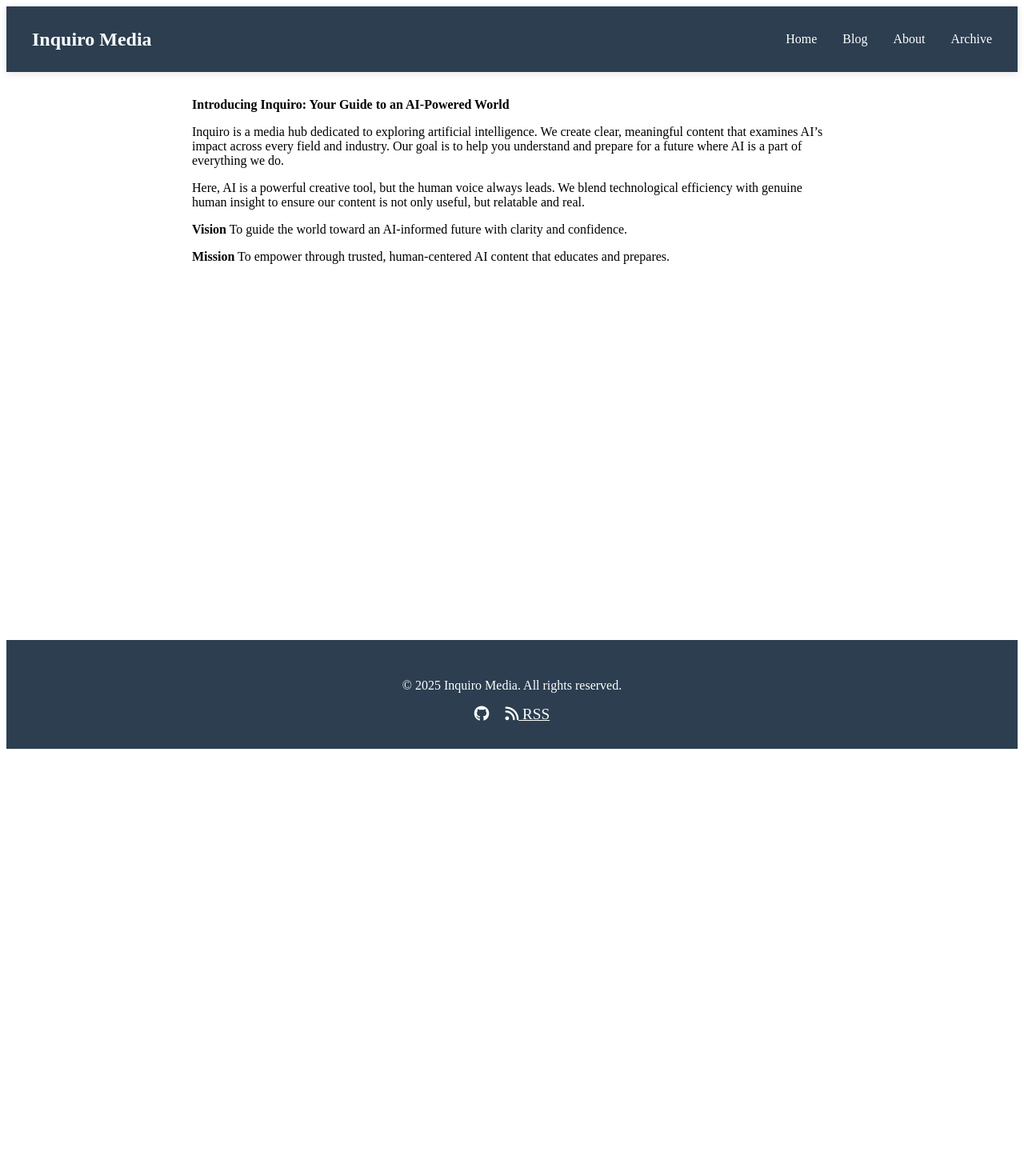
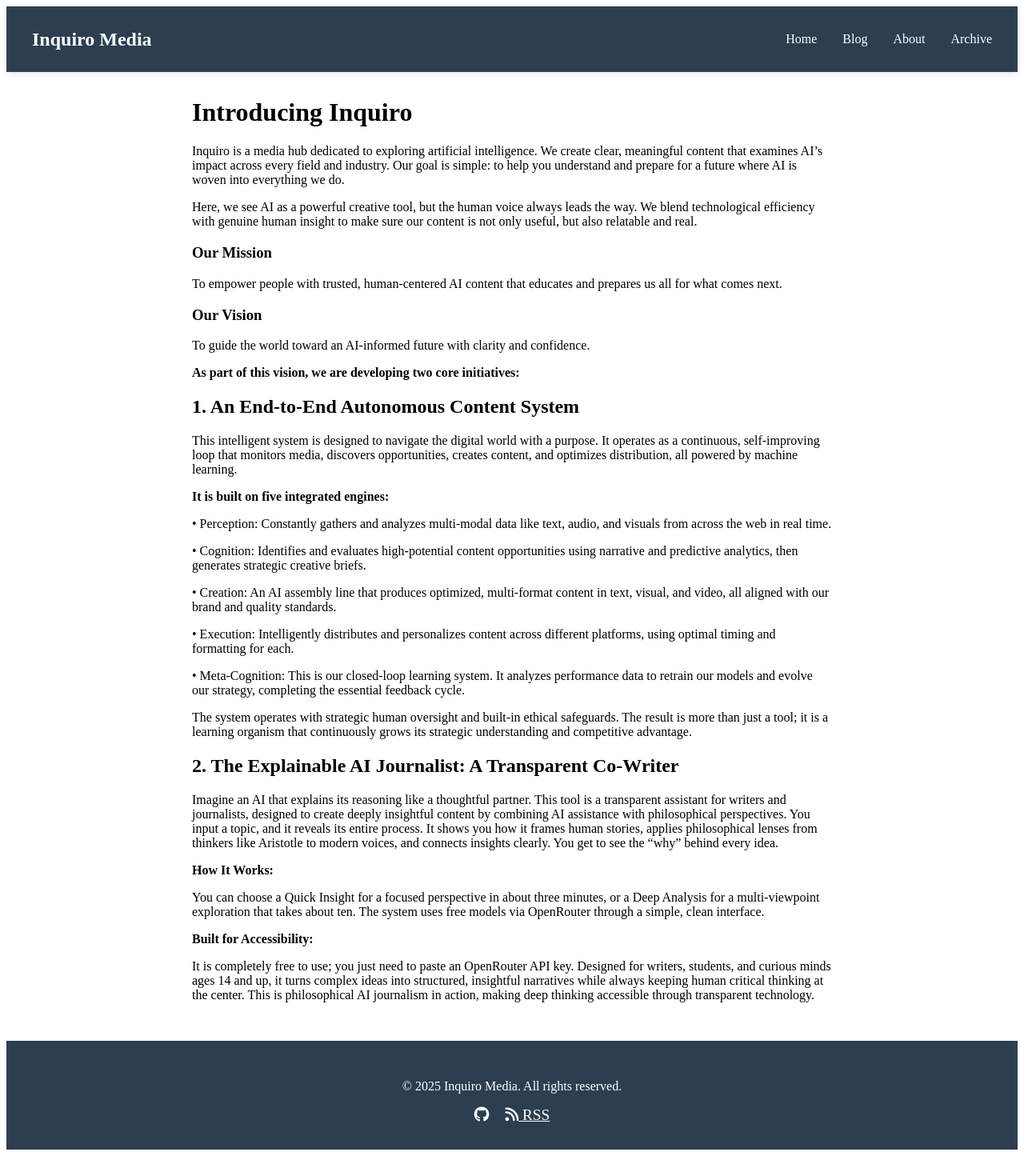
Before and after one commit to faisalmrasul/inquiro-media, a Jekyll site: the page built from _posts/2025-12-01-welcome-to-inquiro-media.md, in a window 1280 px wide. Shown: the whole page at 80% size. Built offline with Jekyll 4.4.1, drawn with Linux system fonts in a browser that asks for light colours; our own code applies the rules of GitHub Pages for plain Markdown files; before the commit the page ends 944 px from its top, so only the background shows below that.

Commit message:
Update 2025-12-01-welcome-to-inquiro-media.md

```diff
--- a/_posts/2025-12-01-welcome-to-inquiro-media.md
+++ b/_posts/2025-12-01-welcome-to-inquiro-media.md
@@ -1,11 +1,43 @@
-**Introducing Inquiro: Your Guide to an AI-Powered World**
+# Introducing Inquiro #
 
-Inquiro is a media hub dedicated to exploring artificial intelligence. We create clear, meaningful content that examines AI’s impact across every field and industry. Our goal is to help you understand and prepare for a future where AI is a part of everything we do.
+Inquiro is a media hub dedicated to exploring artificial intelligence. We create clear, meaningful content that examines AI’s impact across every field and industry. Our goal is simple: to help you understand and prepare for a future where AI is woven into everything we do.
 
-Here, AI is a powerful creative tool, but the human voice always leads. We blend technological efficiency with genuine human insight to ensure our content is not only useful, but relatable and real.
+Here, we see AI as a powerful creative tool, but the human voice always leads the way. We blend technological efficiency with genuine human insight to make sure our content is not only useful, but also relatable and real.
 
-**Vision**
+### Our Mission ###
+To empower people with trusted, human-centered AI content that educates and prepares us all for what comes next.
+
+### Our Vision ###
 To guide the world toward an AI-informed future with clarity and confidence.
 
-**Mission**
-To empower through trusted, human-centered AI content that educates and prepares.
+**As part of this vision, we are developing two core initiatives:**
+
+## 1. An End-to-End Autonomous Content System ##
+
+This intelligent system is designed to navigate the digital world with a purpose. It operates as a continuous, self-improving loop that monitors media, discovers opportunities, creates content, and optimizes distribution, all powered by machine learning.
+
+**It is built on five integrated engines:**
+
+•	Perception: Constantly gathers and analyzes multi-modal data like text, audio, and visuals from across the web in real time.
+
+•	Cognition: Identifies and evaluates high-potential content opportunities using narrative and predictive analytics, then generates strategic creative briefs.
+
+•	Creation: An AI assembly line that produces optimized, multi-format content in text, visual, and video, all aligned with our brand and quality standards.
+
+•	Execution: Intelligently distributes and personalizes content across different platforms, using optimal timing and formatting for each.
+
+•	Meta-Cognition: This is our closed-loop learning system. It analyzes performance data to retrain our models and evolve our strategy, completing the essential feedback cycle.
+
+The system operates with strategic human oversight and built-in ethical safeguards. The result is more than just a tool; it is a learning organism that continuously grows its strategic understanding and competitive advantage.
+
+## 2. The Explainable AI Journalist: A Transparent Co-Writer ##
+
+Imagine an AI that explains its reasoning like a thoughtful partner. This tool is a transparent assistant for writers and journalists, designed to create deeply insightful content by combining AI assistance with philosophical perspectives. You input a topic, and it reveals its entire process. It shows you how it frames human stories, applies philosophical lenses from thinkers like Aristotle to modern voices, and connects insights clearly. You get to see the "why" behind every idea.
+
+**How It Works:**
+
+You can choose a Quick Insight for a focused perspective in about three minutes, or a Deep Analysis for a multi-viewpoint exploration that takes about ten. The system uses free models via OpenRouter through a simple, clean interface.
+
+**Built for Accessibility:**
+
+It is completely free to use; you just need to paste an OpenRouter API key. Designed for writers, students, and curious minds ages 14 and up, it turns complex ideas into structured, insightful narratives while always keeping human critical thinking at the center. This is philosophical AI journalism in action, making deep thinking accessible through transparent technology.
```
